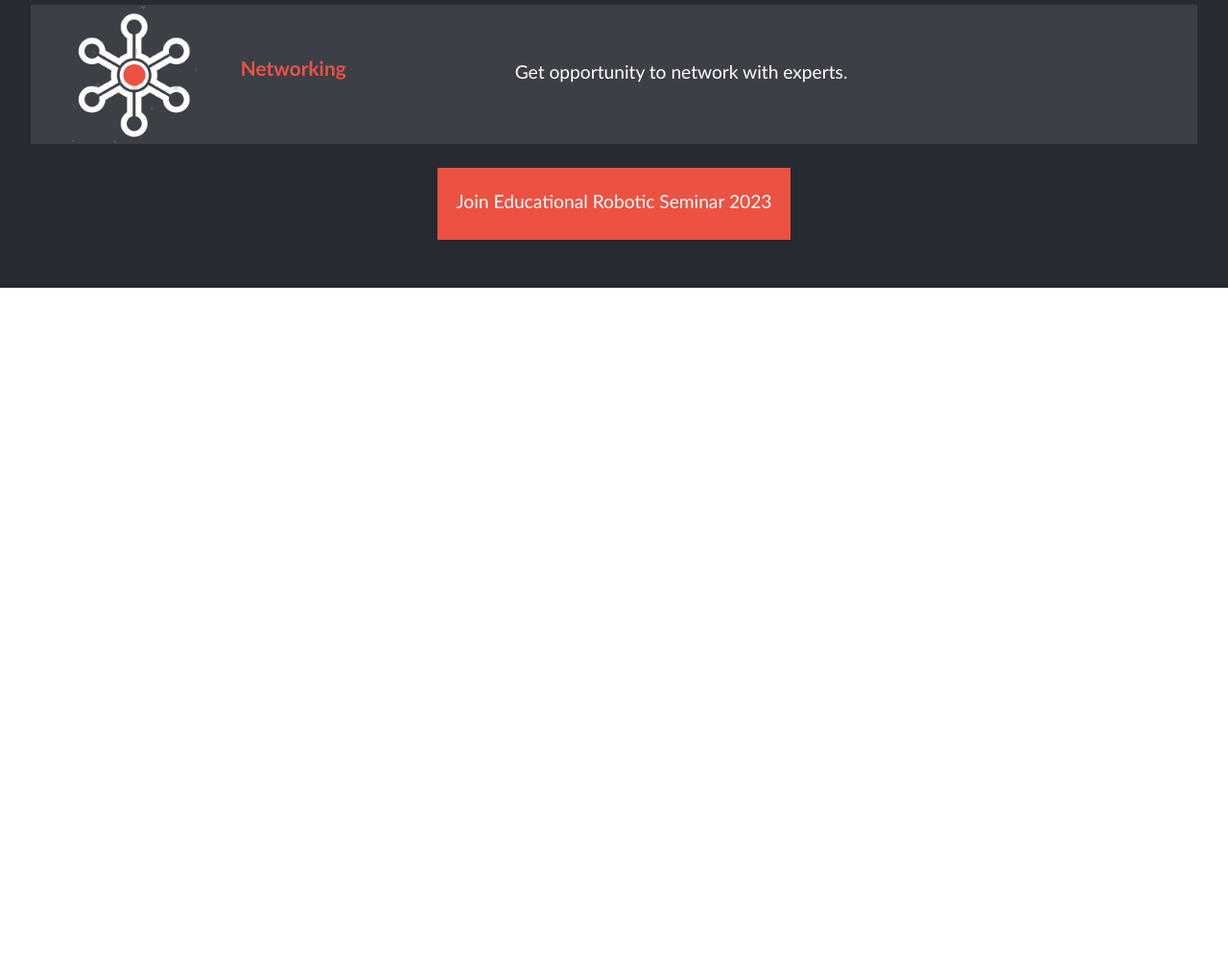
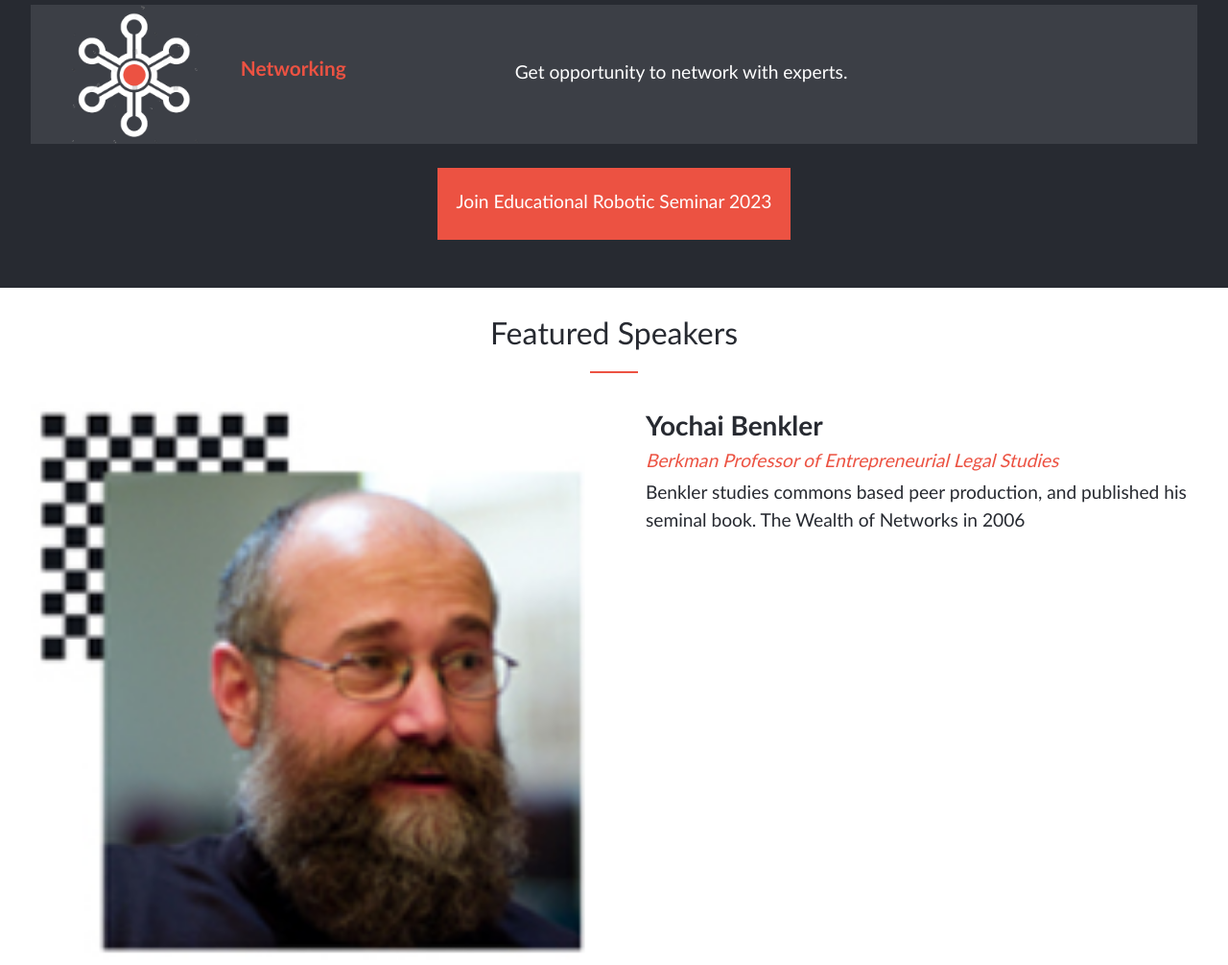
Before and after one commit to momo-87/educon2023, a website: page index.html in a window 1280 px wide. Shown: the part 1460-2466 px from the top of the page at 96% size. Before the commit the page ends 1760 px from the top, so only its background shows below. Drawn offline with nearby package versions, Linux system fonts and the light colour scheme; files whose address does not match are found by name.

Commit message:
Featured speakers dynamically created in JavaScript

```diff
--- a/index.html
+++ b/index.html
@@ -81,6 +81,10 @@
       </div>
       <div class="joinButton"><a href="Join ">Join Educational Robotic Seminar 2023</a></div>
     </section>
+    <section id="featuredSpeakers" class="featuredSpeakers d-flex flex-column">
+      <h2>Featured Speakers</h2>
+      <div class="underlineTitle"></div>
+    </section>
 
 
 
--- a/scripts/script.js
+++ b/scripts/script.js
@@ -0,0 +1,78 @@
+const speakers = [{
+  photo: './images/speaker1.png',
+  name: 'Yochai Benkler',
+  position: 'Berkman Professor of Entrepreneurial Legal Studies',
+  description: 'Benkler studies commons based peer production, and published his seminal book. The Wealth of Networks in 2006',
+},
+{
+  photo: './images/speaker1.png',
+  name: 'Yochai Benkler',
+  position: 'Berkman Professor of Entrepreneurial Legal Studies',
+  description: 'Benkler studies commons based peer production, and published his seminal book. The Wealth of Networks in 2006',
+},
+{
+  photo: './images/speaker1.png',
+  name: 'Yochai Benkler',
+  position: 'Berkman Professor of Entrepreneurial Legal Studies',
+  description: 'Benkler studies commons based peer production, and published his seminal book. The Wealth of Networks in 2006',
+},
+{
+  photo: './images/speaker1.png',
+  name: 'Yochai Benkler',
+  position: 'Berkman Professor of Entrepreneurial Legal Studies',
+  description: 'Benkler studies commons based peer production, and published his seminal book. The Wealth of Networks in 2006',
+},
+{
+  photo: './images/speaker1.png',
+  name: 'Yochai Benkler',
+  position: 'Berkman Professor of Entrepreneurial Legal Studies',
+  description: 'Benkler studies commons based peer production, and published his seminal book. The Wealth of Networks in 2006',
+},
+{
+  photo: './images/speaker1.png',
+  name: 'Yochai Benkler',
+  position: 'Berkman Professor of Entrepreneurial Legal Studies',
+  description: 'Benkler studies commons based peer production, and published his seminal book. The Wealth of Networks in 2006',
+},
+];
+
+const speakerBoxs = [];
+const speakerPhotos = [];
+const speakerDetailsBox = [];
+const speakerNames = [];
+const speakerPositions = [];
+const speakerDescription = [];
+const featuredSpeakers = document.querySelector('#featuredSpeakers');
+
+for (let i = 0; i < speakers.length; i += 1) {
+  // create the speakerBox and append it to featuredSpeakers section
+  speakerBoxs[i] = document.createElement('div');
+  speakerBoxs[i].classList.add('speakerBox', 'd-flex');
+  featuredSpeakers.appendChild(speakerBoxs[i]);
+
+  // Create speaker image and append it to speakerBox
+  speakerPhotos[i] = document.createElement('img');
+  speakerPhotos[i].src = speakers[i].photo;
+  speakerPhotos[i].alt = 'speaker 1';
+  speakerBoxs[i].appendChild(speakerPhotos[i]);
+
+  // Create speakerDetailsBox and append it to speakerBox
+  speakerDetailsBox[i] = document.createElement('div');
+  speakerDetailsBox[i].classList.add('speakerDetailsBox');
+  speakerBoxs[i].appendChild(speakerDetailsBox[i]);
+
+  // Create speaker title and append it to speakerDetailsBox
+  speakerNames[i] = document.createElement('h3');
+  speakerNames[i].innerHTML = speakers[i].name;
+  speakerDetailsBox[i].appendChild(speakerNames[i]);
+
+  // Create speaker position and append it to speakerDetailsBox
+  speakerPositions[i] = document.createElement('h4');
+  speakerPositions[i].innerHTML = speakers[i].position;
+  speakerDetailsBox[i].appendChild(speakerPositions[i]);
+
+  // Create speaker descriotion and append it to speakerDetailsBox
+  speakerDescription[i] = document.createElement('p');
+  speakerDescription[i].innerHTML = speakers[i].description;
+  speakerDetailsBox[i].appendChild(speakerDescription[i]);
+}
--- a/scss/style.scss
+++ b/scss/style.scss
@@ -162,6 +162,46 @@ a {
   }
 }
 
+.featuredSpeakers {
+  align-items: center;
+  padding-top: 30px;
+  gap: 10px;
+
+  .underlineTitle {
+    border: 1px solid $secondaryColor;
+    width: 50px;
+    margin-bottom: 20px;
+  }
+
+  .speakerBox {
+    width: 95%;
+    gap: 5%;
+
+    img {
+      width: 80%;
+      height: 80%;
+    }
+
+    .speakerDetailsBox {
+      margin-top: 10px;
+    }
+
+    h3 {
+      font-weight: bold;
+    }
+
+    h4 {
+      color: $secondaryColor;
+      font-style: italic;
+      font-size: 1em;
+    }
+
+    p {
+      font-size: 1em;
+    }
+  }
+}
+
 @media (min-width: 768px) {
   .navbar {
     .navbar-brand {
```
Also changed, not shown: css/style.css, images/speaker1.png (added).
